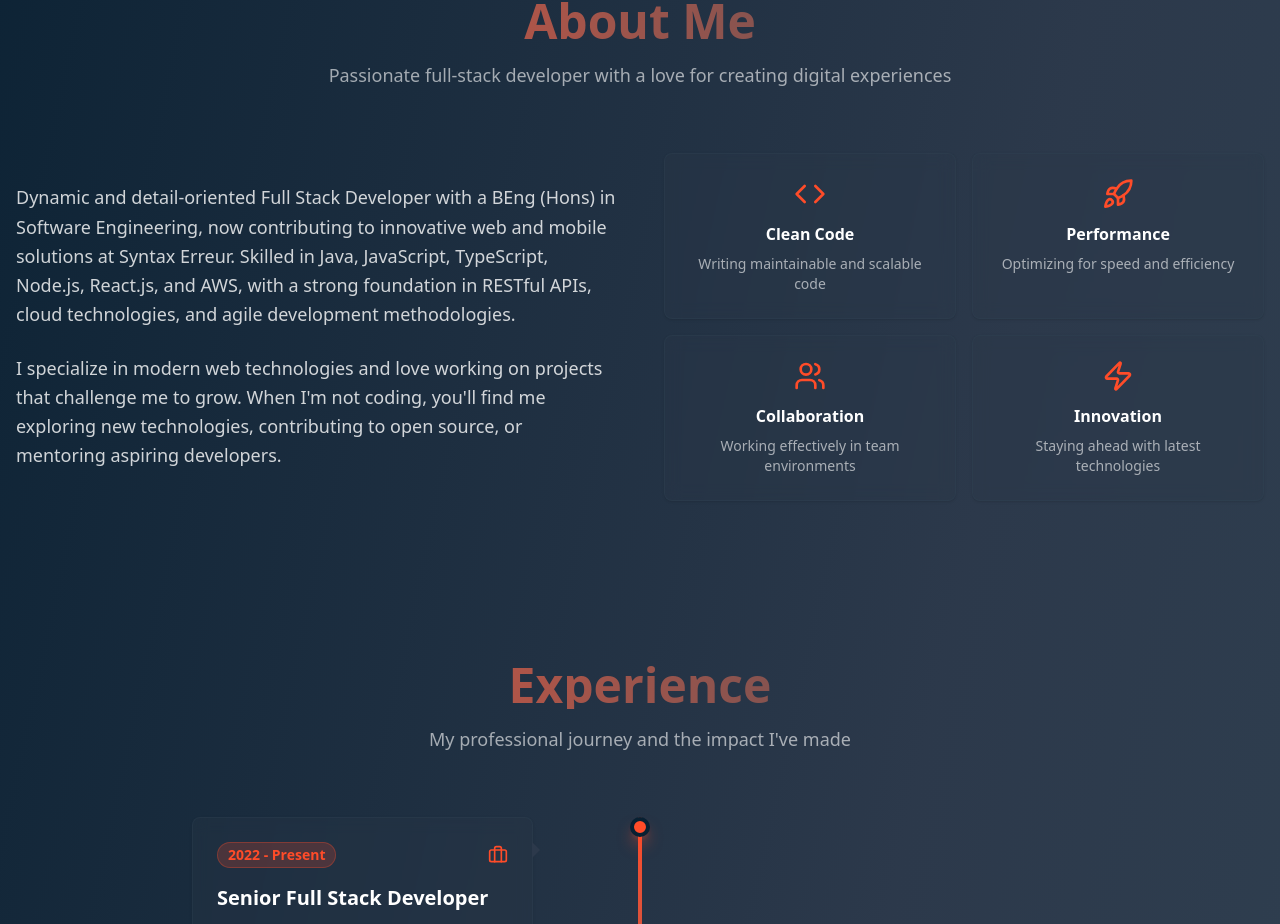
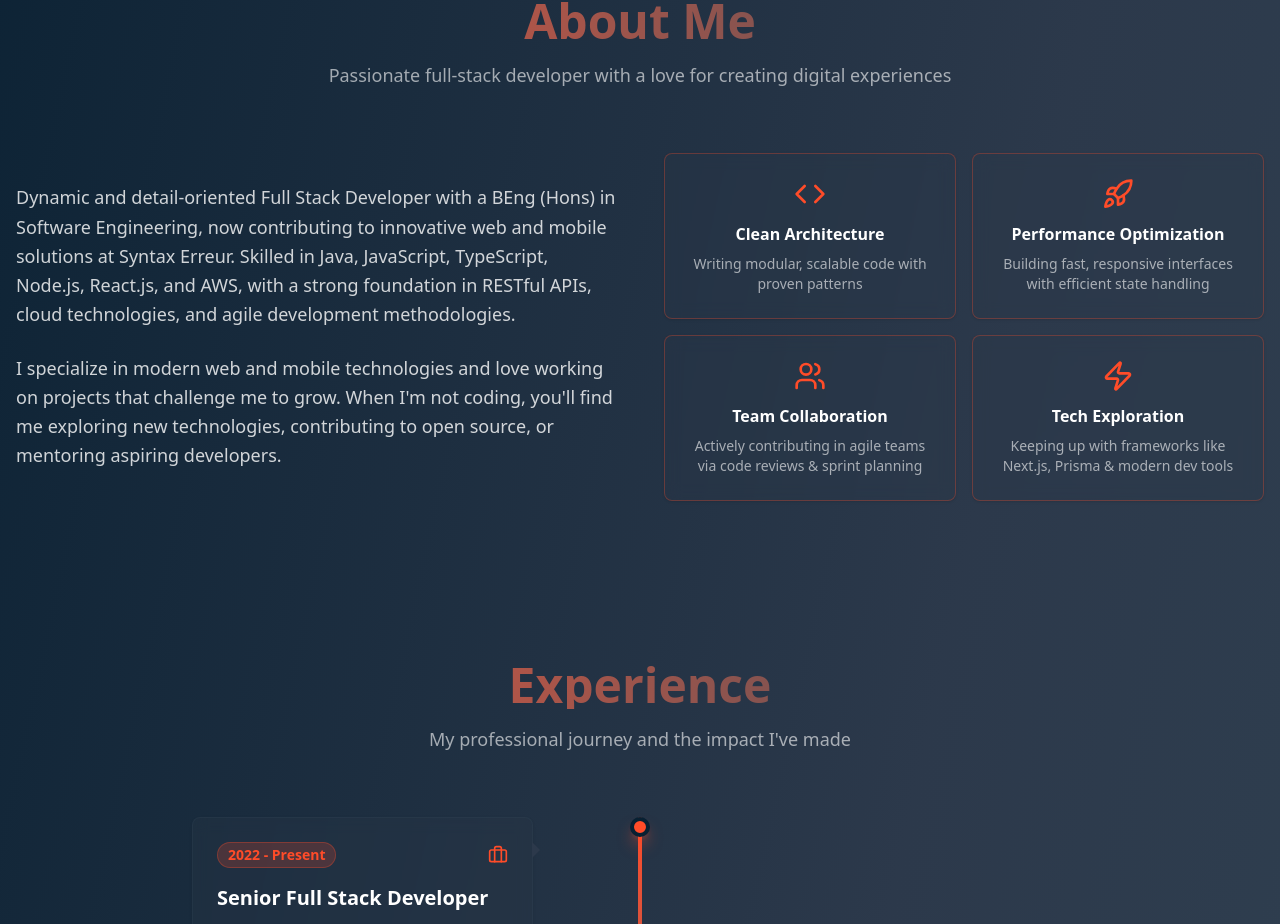
Before and after one commit to FaiqueMZM/devFolio, a React (Vite) app: page / in a window 1280 px wide. Shown: the part 883-1807 px from the top of the page. Built offline with nearby package versions, Linux system fonts and the light colour scheme.

Commit message:
updated about section

```diff
--- a/src/components/about-section.tsx
+++ b/src/components/about-section.tsx
@@ -4,23 +4,26 @@ import { Code, Rocket, Users, Zap } from "lucide-react";
 const highlights = [
   {
     icon: Code,
-    title: "Clean Code",
-    description: "Writing maintainable and scalable code",
+    title: "Clean Architecture",
+    description: "Writing modular, scalable code with proven patterns",
   },
   {
     icon: Rocket,
-    title: "Performance",
-    description: "Optimizing for speed and efficiency",
+    title: "Performance Optimization",
+    description:
+      "Building fast, responsive interfaces with efficient state handling",
   },
   {
     icon: Users,
-    title: "Collaboration",
-    description: "Working effectively in team environments",
+    title: "Team Collaboration",
+    description:
+      "Actively contributing in agile teams via code reviews & sprint planning",
   },
   {
     icon: Zap,
-    title: "Innovation",
-    description: "Staying ahead with latest technologies",
+    title: "Tech Exploration",
+    description:
+      "Keeping up with frameworks like Next.js, Prisma & modern dev tools",
   },
 ];
 
@@ -49,10 +52,10 @@ export function AboutSection() {
               development methodologies.
             </p>
             <p className="text-white/80 text-lg leading-relaxed">
-              I specialize in modern web technologies and love working on
-              projects that challenge me to grow. When I'm not coding, you'll
-              find me exploring new technologies, contributing to open source,
-              or mentoring aspiring developers.
+              I specialize in modern web and mobile technologies and love
+              working on projects that challenge me to grow. When I'm not
+              coding, you'll find me exploring new technologies, contributing to
+              open source, or mentoring aspiring developers.
             </p>
           </div>
 
@@ -62,7 +65,7 @@ export function AboutSection() {
               return (
                 <Card
                   key={index}
-                  className="bg-[#2C394B]/30 border-[#334756]/30 backdrop-blur-sm hover:bg-[#2C394B]/50 transition-all duration-300"
+                  className="bg-[#2C394B]/30 border-[#FF4C29]/30 backdrop-blur-sm hover:bg-[#2C394B] transition-all duration-300"
                 >
                   <CardContent className="p-6 text-center">
                     <Icon className="w-8 h-8 text-[#FF4C29] mx-auto mb-3" />
```
